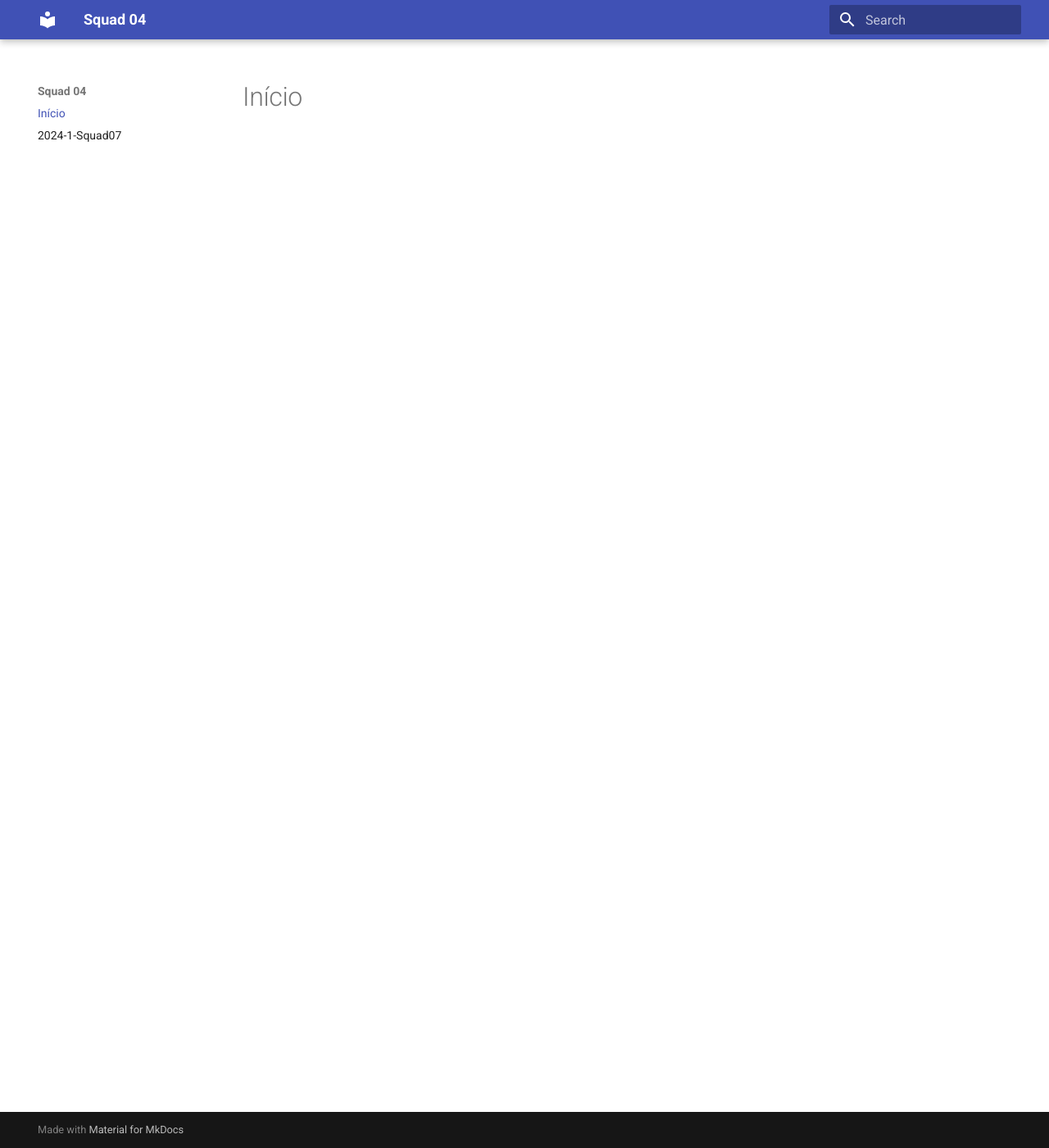
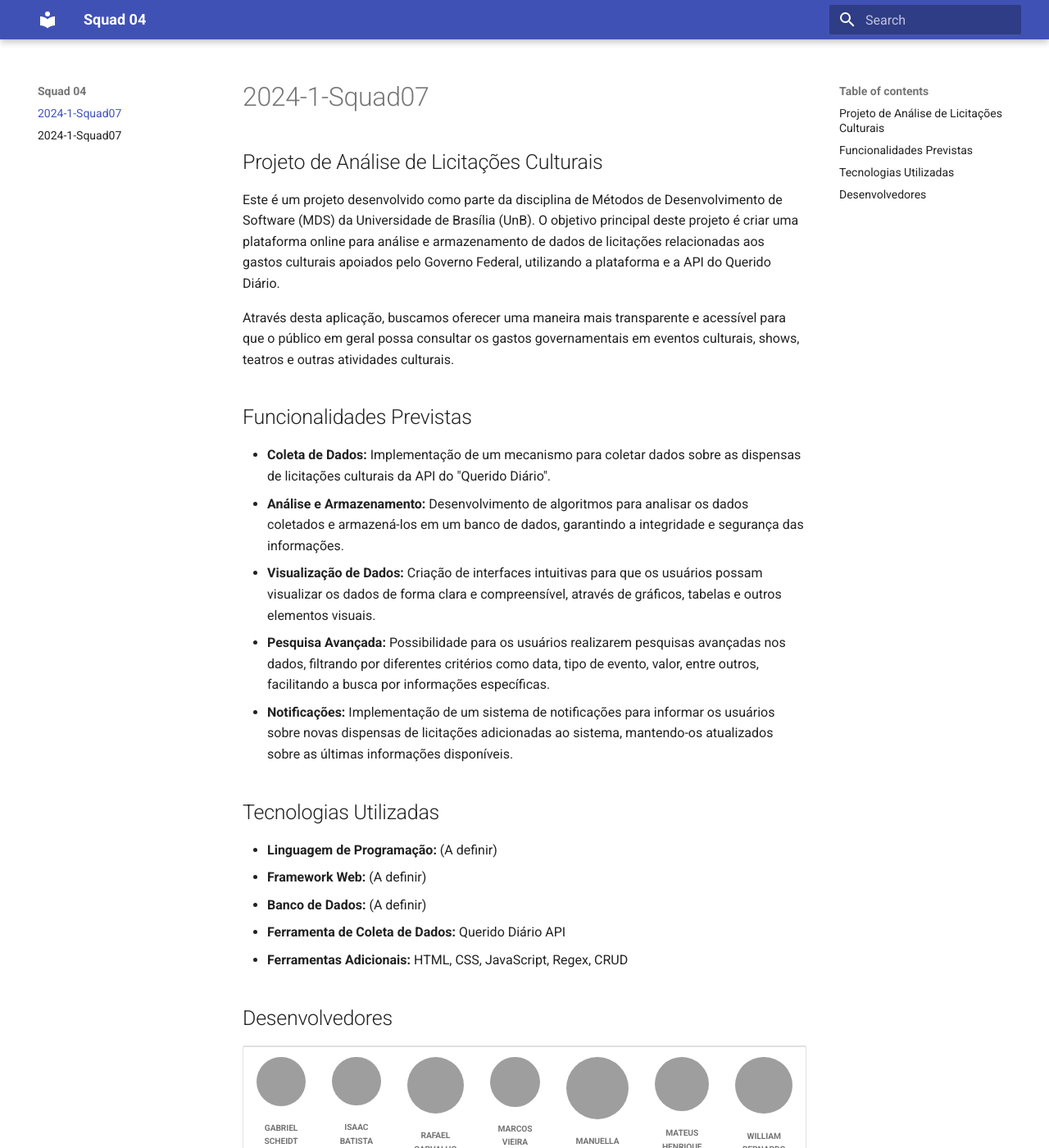
Before and after one commit to unb-mds/2024-1-squad04, an MkDocs documentation site: the page built from docs/index.md, in a window 1280 px wide and 1400 px high. Shown: the whole window at 82% size. Built offline with MkDocs 1.6.1 and Material for MkDocs 9.7.7, drawn with Linux system fonts in a browser that asks for light colours; some of the changed text lies outside the part shown; grey boxes are pictures that could not be loaded.

Commit message:
Update index.md

```diff
--- a/docs/index.md
+++ b/docs/index.md
@@ -1 +1,77 @@
-# Início
+# 2024-1-Squad07
+
+## Projeto de Análise de Licitações Culturais
+
+Este é um projeto desenvolvido como parte da disciplina de Métodos de Desenvolvimento de Software (MDS) da Universidade de Brasília (UnB). O objetivo principal deste projeto é criar uma plataforma online para análise e armazenamento de dados de licitações relacionadas aos gastos culturais apoiados pelo Governo Federal, utilizando a plataforma e a API do Querido Diário.
+
+Através desta aplicação, buscamos oferecer uma maneira mais transparente e acessível para que o público em geral possa consultar os gastos governamentais em eventos culturais, shows, teatros e outras atividades culturais.
+
+## Funcionalidades Previstas
+
+- **Coleta de Dados:** Implementação de um mecanismo para coletar dados sobre as dispensas de licitações culturais da API do "Querido Diário".
+- **Análise e Armazenamento:** Desenvolvimento de algoritmos para analisar os dados coletados e armazená-los em um banco de dados, garantindo a integridade e segurança das informações.
+- **Visualização de Dados:** Criação de interfaces intuitivas para que os usuários possam visualizar os dados de forma clara e compreensível, através de gráficos, tabelas e outros elementos visuais.
+- **Pesquisa Avançada:** Possibilidade para os usuários realizarem pesquisas avançadas nos dados, filtrando por diferentes critérios como data, tipo de evento, valor, entre outros, facilitando a busca por informações específicas.
+- **Notificações:** Implementação de um sistema de notificações para informar os usuários sobre novas dispensas de licitações adicionadas ao sistema, mantendo-os atualizados sobre as últimas informações disponíveis.
+
+
+## Tecnologias Utilizadas
+
+- **Linguagem de Programação:** (A definir)
+- **Framework Web:** (A definir)
+- **Banco de Dados:** (A definir)
+- **Ferramenta de Coleta de Dados:** Querido Diário API
+- **Ferramentas Adicionais:** HTML, CSS, JavaScript, Regex, CRUD
+
+
+
+## Desenvolvedores
+
+<center>
+<table style="margin-left: auto; margin-right: auto;">
+    <tr>
+        <td align="center">
+            <a href="https://github.com/Gxaite">
+                <img style="border-radius: 50%;" src="https://avatars.githubusercontent.com/u/111130521?v=4" width="150px;"/>
+                <h5 class="text-center">Gabriel Scheidt</h5>
+            </a>
+        </td>
+        <td align="center">
+            <a href="https://github.com/isaacbatista26">
+                <img style="border-radius: 50%;" src="https://avatars.githubusercontent.com/u/118384776?v=4" width="150px;"/>
+                <h5 class="text-center">Isaac Batista</h5>
+            </a>
+        </td>
+        <td align="center">
+            <a href="https://github.com/rafaelcarvalhoj">
+                <img style="border-radius: 50%;" src="https://avatars.githubusercontent.com/u/105162671?v=4" width="150px;"/>
+                <h5 class="text-center">Rafael Carvalho</h5>
+            </a>
+        </td>
+        </td>
+        <td align="center">
+            <a href="https://github.com/devMarcosVM">
+                <img style="border-radius: 50%;" src="https://avatars.githubusercontent.com/u/108913498?v=4" width="150px;"/>
+                <h5 class="text-center">Marcos Vieira</h5>
+            </a>
+        </td>
+        <td align="center">
+            <a href="https://github.com/manuvaladares">
+                <img style="border-radius: 50%;" src="https://avatars.githubusercontent.com/u/119461383?v=4" width="150px;"/>
+                <h5 class="text-center">Manuella Magalhães</h5>
+            </a>
+        </td>
+          <td align="center">
+            <a href="https://github.com/Mateushqms">
+                <img style="border-radius: 50%;" src="https://avatars.githubusercontent.com/u/163928182?v=4" width="150px;"/>
+                <h5 class="text-center">Mateus Henrique</h5>
+            </a>
+        </td>
+          <td align="center">
+            <a href="https://github.com/WillxBernardo">
+                <img style="border-radius: 50%;" src="https://avatars.githubusercontent.com/u/124713089?v=4" width="150px;"/>
+                <h5 class="text-center">William Bernardo</h5>
+            </a>
+        </td>
+</table>
+</center>
```
